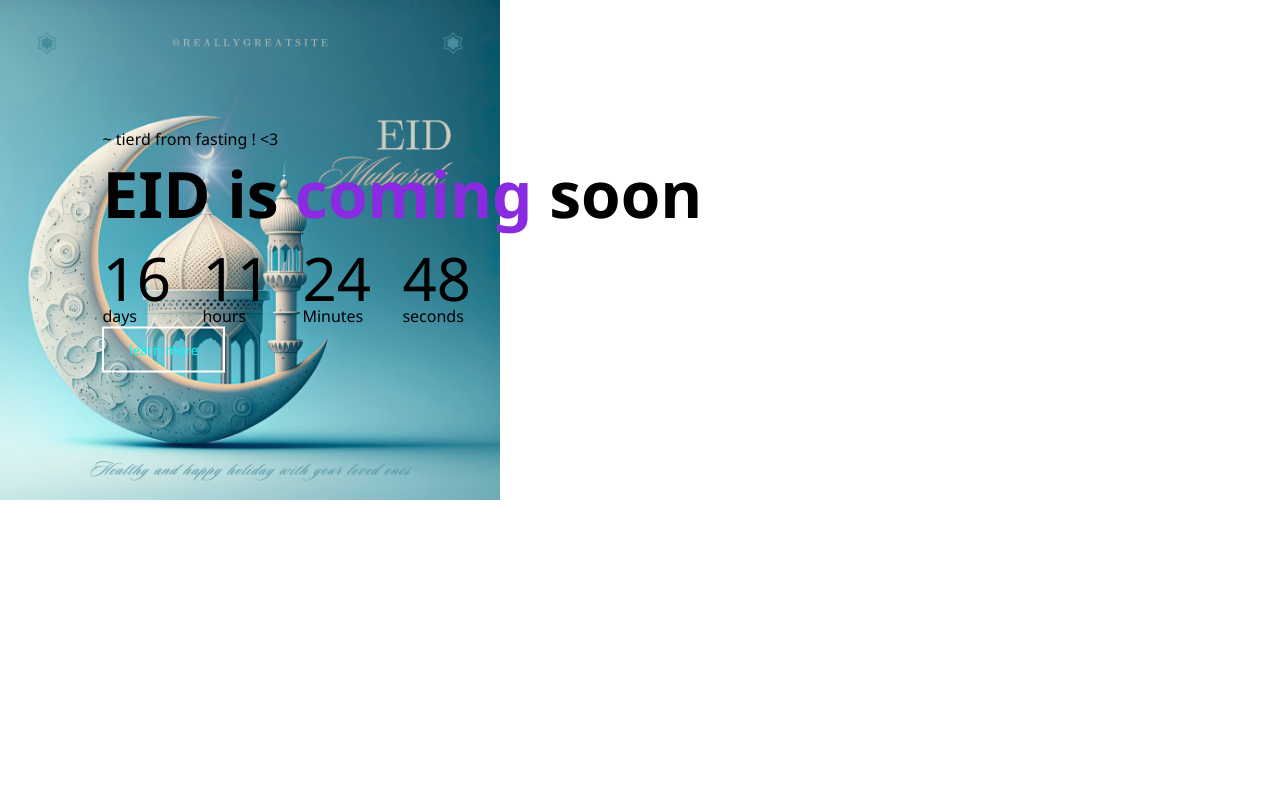
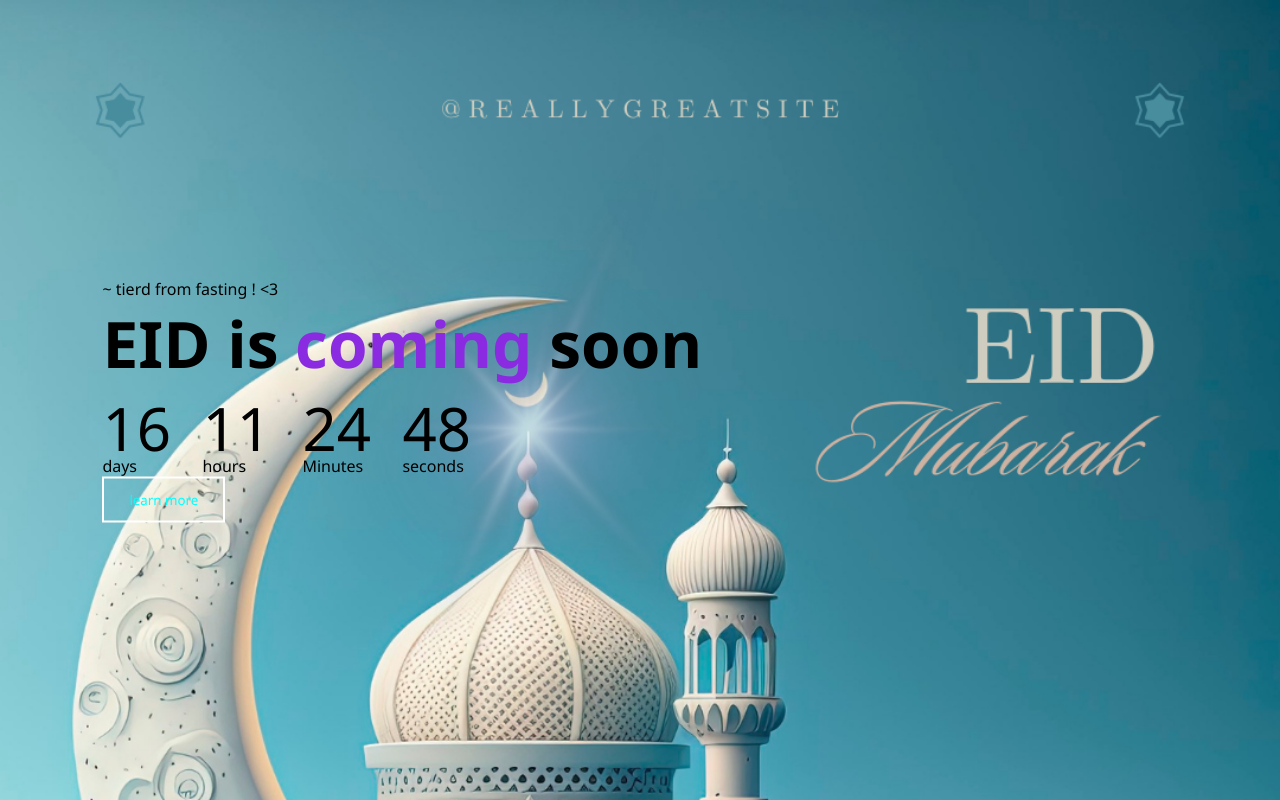
Before and after one commit to nooy3/EID-Countdown, a plain HTML site: page index.html in a window 1280 px wide. Drawn offline with Linux system fonts and the light colour scheme.

Commit message:
Update ramadan.css
Fix image issue by medaminezghal

```diff
--- a/ramadan.css
+++ b/ramadan.css
@@ -8,10 +8,10 @@ box-sizing: border-box;
 
 }
 .container{
-width: 100%;
-height: 500px;
+width: 100vw;
+height: 100vh;
 background-image: url(eid1.png);
-background-size: contain;
+background-size: cover;
 background-repeat: no-repeat;
 padding:0 8%;
 position: relative;
```
